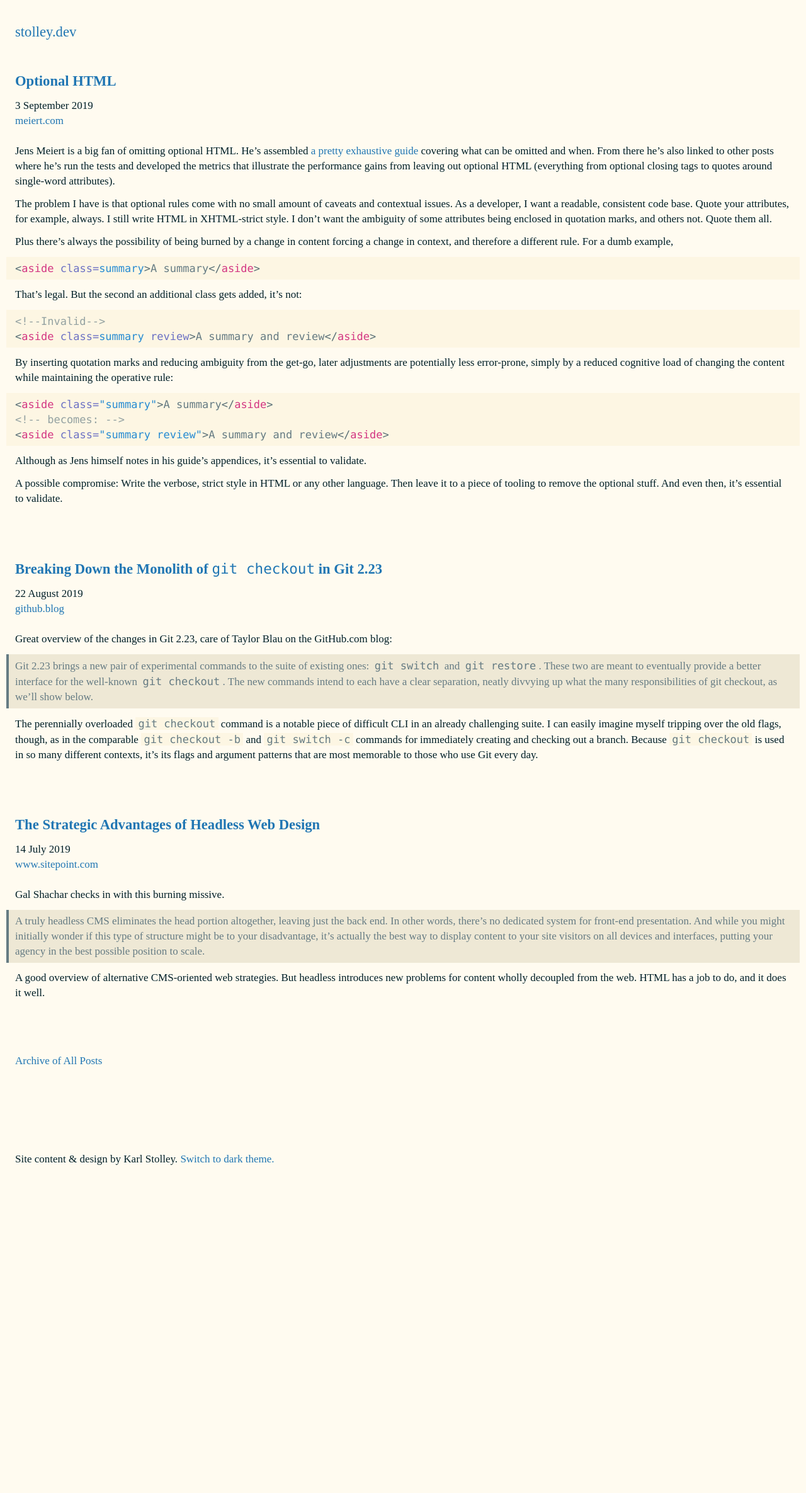
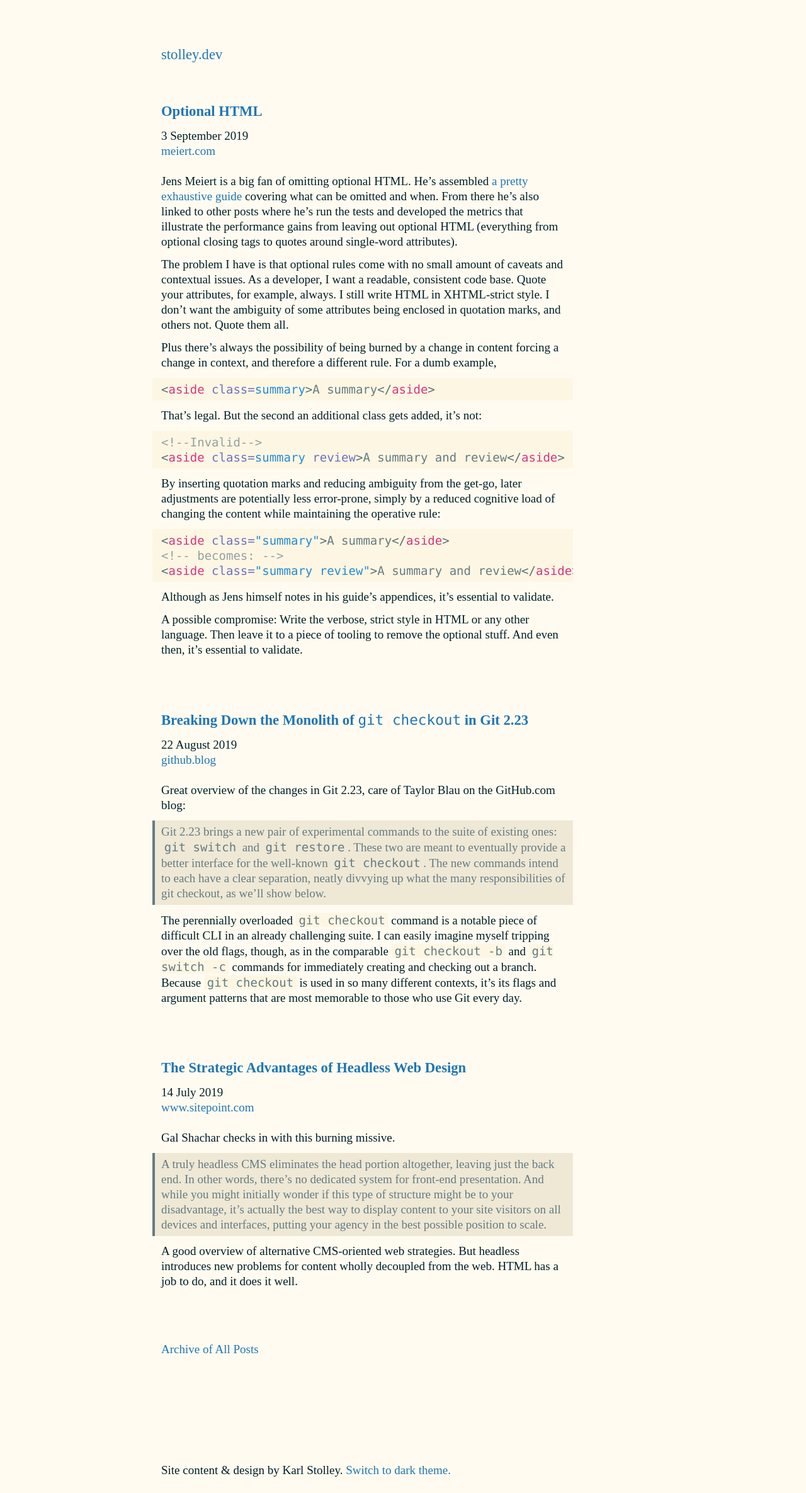
Before and after one commit to karlstolley/stolley.dev, a Jekyll site: the page built from index.md, in a window 1280 px wide. Shown: the whole page at 63% size. Built offline with Jekyll 4.4.1, drawn with Linux system fonts in a browser that asks for light colours; some web fonts are replaced; before the commit the page ends 1865 px from its top, so only the background shows below that.

Commit message:
Add media queries for a semblance of layout

```diff
--- a/assets/css/screen.css
+++ b/assets/css/screen.css
@@ -190,7 +190,52 @@ cite,em,i {
   padding: 24px;
 }
 
+@media screen and (min-width: 540px) {
+  #header,
+  #footer,
+  #content,
+  #about {
+    padding-left: 10%;
+    padding-right: 10%;
+  }
+}
+@media screen and (min-width: 660px) {
+  #header,
+  #footer,
+  #content,
+  #about {
+    padding-left: 15%;
+    padding-right: 15%;
+  }
+}
+@media screen and (min-width: 820px) {
+  #header,
+  #footer,
+  #content,
+  #about {
+    padding-left: 20%;
+    padding-right: 20%;
+  }
+  #header,
+  #footer {
+    padding-top: 72px;
+    padding-bottom: 24px;
+  }
+}
+@media screen and (min-width: 1000px) {
+  #header,
+  #footer,
+  #content,
+  #about {
+    padding-right: 30%;
+  }
+}
 
+@media screen and (min-width: 1100px) {
+  html {
+    font-size: 19px;
+  }
+}
 /* Landmark Contextual Styles ============================================== */
 
 #header h1 {
```
Also changed, not shown: backstop_data/bitmaps_reference/v01_DARK_Linked_Breaking_Down_the_Monolith_0_document_1_tablet.png, backstop_data/bitmaps_reference/v01_DARK_Post_Lorem_Ipsum_0_document_1_tablet.png, backstop_data/bitmaps_reference/v01_DARK_Post_Syntax_Highlighting_0_document_1_tablet.png, backstop_data/bitmaps_reference/v01_DARK_Post_Test_Post_0_document_1_tablet.png, backstop_data/bitmaps_reference/v01_DARK_Stolleydev_Archive_0_document_1_tablet.png, backstop_data/bitmaps_reference/v01_Linked_Breaking_Down_the_Monolith_0_document_1_tablet.png, backstop_data/bitmaps_reference/v01_Post_Lorem_Ipsum_0_document_1_tablet.png, backstop_data/bitmaps_reference/v01_Post_Syntax_Highlighting_0_document_1_tablet.png, backstop_data/bitmaps_reference/v01_Stolleydev_Archive_0_document_1_tablet.png, 3 other files.
